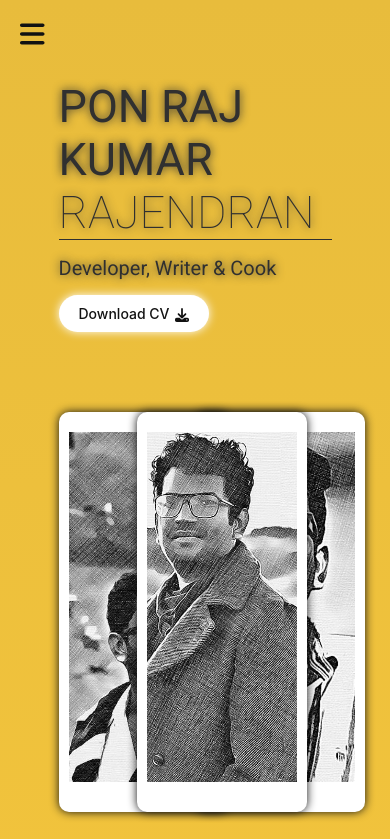
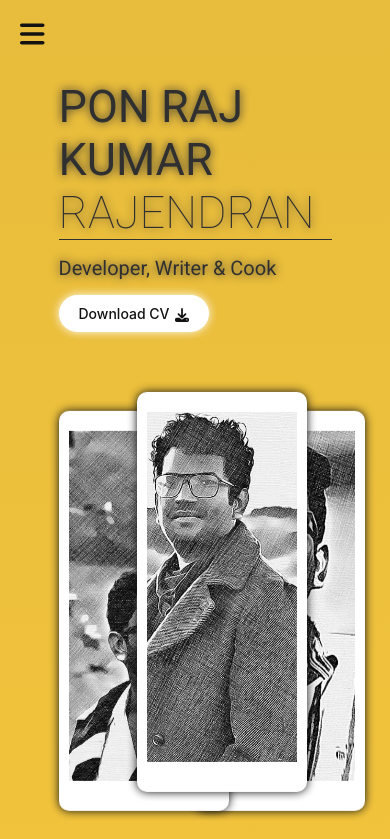
Before and after one commit to PonrajkumarRajendran/portfolio_site, a React (Create React App) app: page / in a window 390 px wide. Shown: the top 839 px of the page. Built offline with nearby package versions, Linux system fonts and the light colour scheme.

Commit message:
contact button

```diff
--- a/src/components/home/home.styles.scss
+++ b/src/components/home/home.styles.scss
@@ -111,6 +111,16 @@
           height: 100%;
           width: 100%;
         }
+      }
+      .homepage-firstimage {
+        top: -20px;
+        animation: jump 1.25s infinite ease-in-out;
+      }
+      .homepage-secondimage {
+        animation: jump 1.5s infinite ease-in-out;
+      }
+      .homepage-thirdimage {
+        animation: jump 1.5s infinite ease-in-out;
       }
     }
   }
```
